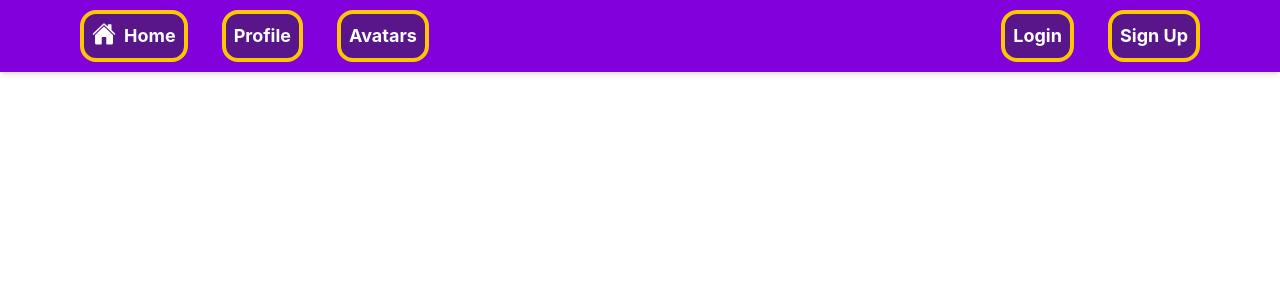
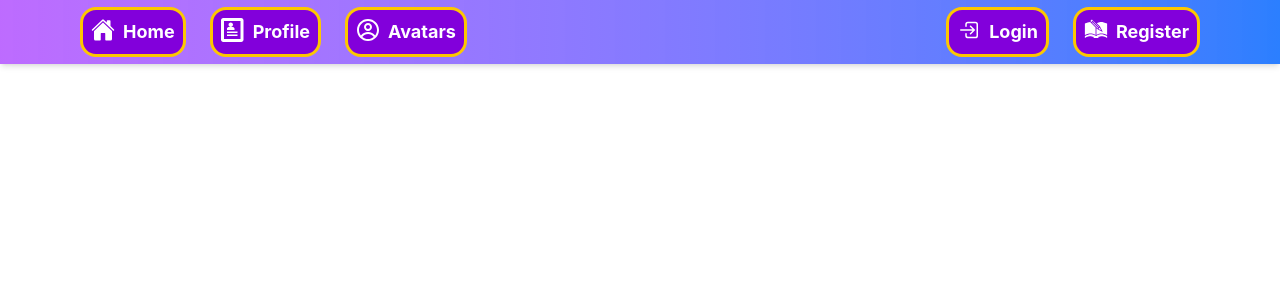
Before and after one commit to Darshik924/student-dashboard, a React (Vite) app in the folder client/: page / in a window 1280 px wide. Shown: the top 300 px of the page. Built offline with nearby package versions, Linux system fonts and the light colour scheme.

Commit message:
Nav desgined

```diff
--- a/client/src/components/Navbar.tsx
+++ b/client/src/components/Navbar.tsx
@@ -1,24 +1,54 @@
 import { IoHome } from "react-icons/io5";
+import { CgProfile } from "react-icons/cg";
+import { GiArchiveRegister } from "react-icons/gi";
+import { IoLogInOutline } from "react-icons/io5";
+import { IoLogOutOutline } from "react-icons/io5";
+import { useState } from "react";
+import { ImProfile } from "react-icons/im";
 
 const Navbar = () => {
+  const [isLoggedIn] = useState<Boolean>(false);
+
   const navItem: string =
-    "text-lg flex gap-2 text-white border-yellow-400 hover:border-pink-400 transition-duration-300 font-bold p-2 border-4 rounded-2xl bg-purple-900 hover:cursor-pointer hover:bg-purple-800";
+    "text-lg flex gap-2 text-white border-yellow-400 hover:border-red-500 hover:text-red-600 transition-duration-600 font-bold p-2 border-3 rounded-2xl bg-purple-700 hover:cursor-pointer hover:bg-purple-900 h-full";
+  const iconStyles: string = "h-6 w-6 font-bold text-white";
 
   return (
-    <nav className="fixed font-sans shadow-md  t-0 l-0 bg-purple-700 h-18 w-full flex justify-between">
+    <nav className="fixed font-sans shadow-md  t-0 l-0 bg-linear-to-r from-purple-500/80 to-blue-500 h-16 w-full flex justify-between">
       <div className="left ml-20 flex items-center">
-        <ul className="flex justify-between gap-8.5">
+        <ul className="flex justify-between gap-6">
           <li className={navItem}>
-            <IoHome className="h-6 w-6 font-bold text-white "></IoHome> Home
+            <IoHome className={iconStyles} />
+            Home
           </li>
-          <li className={navItem}>Profile</li>
-          <li className={navItem}>Avatars</li>
+          <li className={navItem}>
+            <ImProfile className={iconStyles} />
+            Profile
+          </li>
+          <li className={navItem}>
+            <CgProfile className={iconStyles} />
+            Avatars
+          </li>
         </ul>
       </div>
       <div className="right mr-20 flex flex-col justify-center">
-        <ul className="flex justify-between gap-8.5">
-          <li className={navItem}>Login</li>
-          <li className={navItem}>Sign Up</li>
+        <ul className="flex justify-between gap-6">
+          {isLoggedIn ? (
+            <li className={navItem}>
+              <IoLogOutOutline className={iconStyles} />
+              Logout
+            </li>
+          ) : (
+            <li className={navItem}>
+              <IoLogInOutline className={iconStyles} />
+              Login
+            </li>
+          )}
+
+          <li className={navItem}>
+            <GiArchiveRegister className={iconStyles} />
+            Register
+          </li>
         </ul>
       </div>
     </nav>
```
Also changed, not shown: 1 other file (tests, documents, lock files or other folders).
